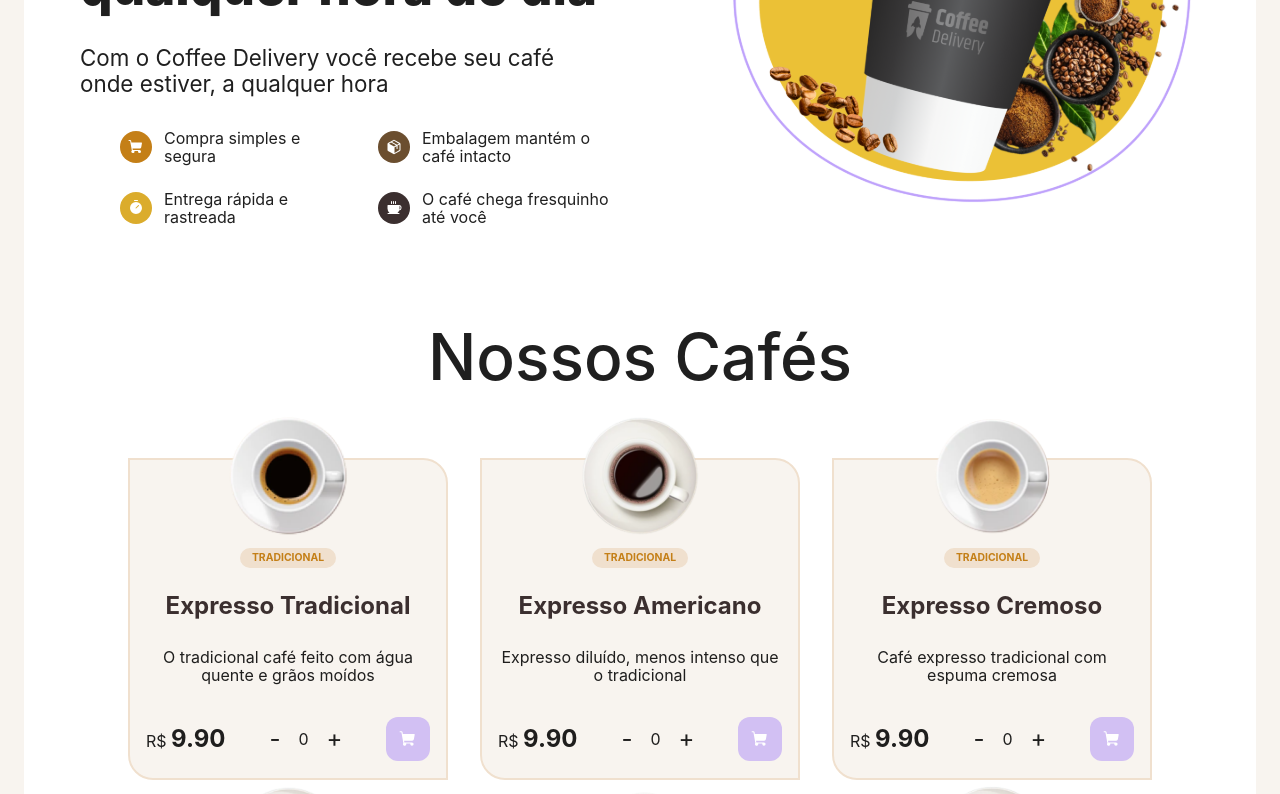
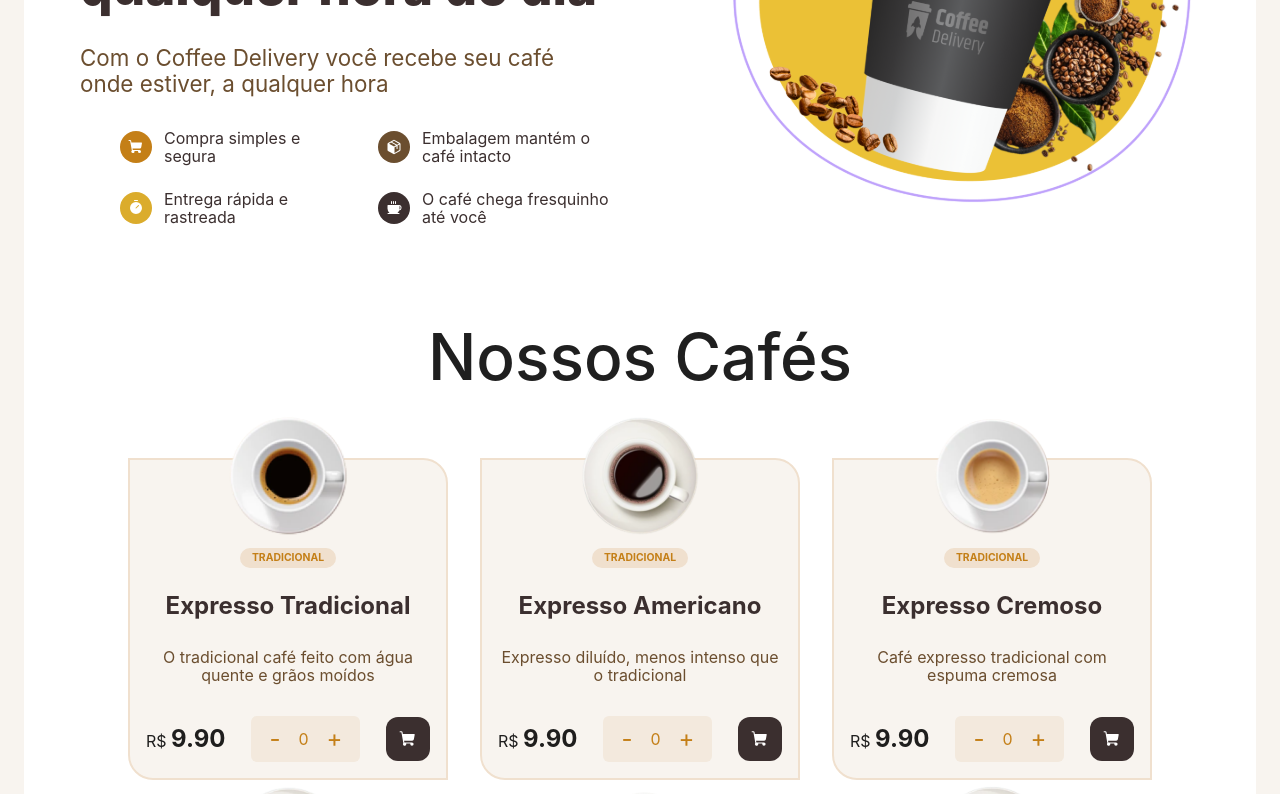
Before and after one commit to ThiagoTelma/projeto-react, a React (Vite) app: page /loja in a window 1280 px wide. Shown: the part 340-1134 px from the top of the page. Built offline with nearby package versions, Linux system fonts and the light colour scheme; a web font is replaced by a local one.

Commit message:
Apenas mudança no nome das classes

```diff
--- a/src/pages/Loja/index.tsx
+++ b/src/pages/Loja/index.tsx
@@ -91,8 +91,8 @@ return (
                                     <button onClick={() => increment(cafe.id)}>+</button>
                                 </div>
 
-                                <div className="cart-button">
-                                  <button className="download-button" aria-label="Download">
+                                <div className="cart-button-container">
+                                  <button className="cart-button" aria-label="Download">
                                     <ShoppingCart weight="fill" size={18} />
                                   </button>
                                 </div>
--- a/src/pages/Loja/styles.css
+++ b/src/pages/Loja/styles.css
@@ -1,6 +1,7 @@
 /* Variáveis de tema exemplo (pode ajustar no seu root ou theme provider) */
 :root {
     --bege-100: #f8f4ef;
+    --bege-150: #f3e9dd;
     --bege-200: #f0e0ce;
     --lilas-100: #D2C0F3;
     --lilas-300: #704fad;
@@ -26,6 +27,7 @@
 .description-container {
     display: flex;
     align-items: center;
+    justify-content: center;
     padding: 2rem;
     gap: 7rem;
 }
@@ -38,11 +40,12 @@
     font-size: 3.2rem;
     font-weight: 800;
     line-height: 1.3;
+    color: var(--brown);
 }
 
 .descricao span {
     font-size: 1.4rem;
-    color: var(--gray-500);
+    color: var(--brown-cafe);
 }
 
 .descricao ul {
@@ -51,6 +54,7 @@
     gap: 1.5rem;
     margin-top: 2rem;
     list-style: none;
+    color: var(--brown);
 }
 
 .descricao li {
@@ -166,7 +170,7 @@
 }
 
 .descricao-coffee {
-    color: var(--gray-500);
+    color: var(--brown-cafe);
     text-align: center;
     margin-top: 0.5rem;
 }
@@ -197,7 +201,7 @@
 }
 
 .botao-quantidade {
-    background: var(--gray-150);
+    background: var(--bege-150);
     display: flex;
     align-items: center;
     border-radius: 6px;
@@ -207,7 +211,7 @@
 .botao-quantidade button {
     background: transparent;
     border: none;
-    color: var(--purple-dark-300);
+    color: var(--yellow-500);
     font-size: 1.5rem;
     cursor: pointer;
     margin: 0 4px;
@@ -215,12 +219,13 @@
 
 .botao-quantidade span {
     margin: 0 0.5rem;
-    color: var(--gray-600);
+    color: var(--yellow-500);
+
 }
 
 
-.download-button {
-  background-color: var(--lilas-100);
+.cart-button {
+  background-color: var(--brown);
   border: none;
   border-radius: 12px;
   padding: 0.8rem;
@@ -234,24 +239,23 @@
   position: relative;
 }
 
-/* Hover (mouse por cima) */
-.download-button:hover {
-  background-color: var(--lilas-100);
+.cart-button:hover {
+  background-color: var(--brown-cafe);
 }
 
 /* Focus apenas se for via teclado */
-.download-button:focus {
-  box-shadow: 0 0 0 3px var(--lilas-100);
+.cart-button:focus {
+  box-shadow: 0 0 0 3px var(--brown-cafe);
 }
 
 /* Evita outline forçado ao clicar com mouse */
-.download-button:focus {
+.cart-button:focus {
   outline: none;
   box-shadow: none;
 }
 
 /* Clique */
-.download-button:active {
+.cart-button:active {
   transform: scale(0.95);
 }
 
```
